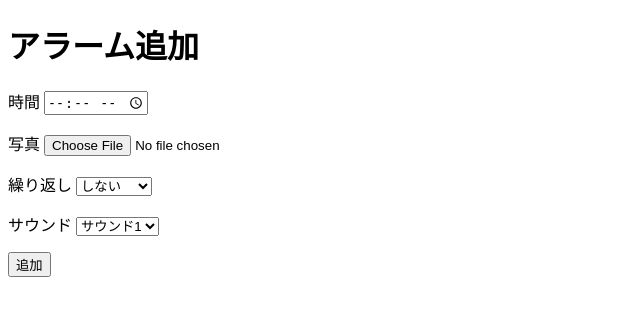
After one commit to Ryota-nino/aclip, a Flask app: page /add_alarm in a window 1280 px wide. The commit adds this page. Shown: the top 316 px of the page, without its empty margins (0-640 px from the left). Run offline with Flask 2, Linux system fonts and the light colour scheme.

Commit message:
アラーム登録処理まで完成

```diff
--- a/app.py
+++ b/app.py
@@ -1,10 +1,60 @@
-from flask import Flask, render_template
+import os, datetime
+from flask import Flask, render_template, request, redirect
+from flask_sqlalchemy import SQLAlchemy
+from sqlalchemy.orm import defaultload
 
 app = Flask(__name__)
+app.config['SQLALCHEMY_DATABASE_URI'] = 'sqlite:///remi.db'
+db = SQLAlchemy(app)
 
-@app.route('/')
+class Post(db.Model):
+    id = db.Column(db.Integer, primary_key=True)
+    time = db.Column(db.String, nullable=False)
+    image = db.Column(db.String(128), nullable=False)
+    repeat_id = db.Column(db.Integer, default=0)
+    flag = db.Column(db.Boolean, nullable=False, default=1)
+    sound_id = db.Column(db.Integer, default=1)
+
+# ホーム画面
+@app.route('/', methods=['GET', 'POST'])
 def index():
-    return render_template('index.html')
+    if request.method == 'GET':
+        posts = Post.query.all()
+        return render_template('index.html', posts=posts)
+    else:
+        time = request.form.get('time')
+        image = request.files['image']
+        repeat = request.form.get('repeat')
+        sound = request.form.get('sound')
+
+        # time = datetime.datetime(time, '%H:%M')
+        # 写真のアップロード先を指定
+        upload_folder = "./uploads/"
+        image_path = upload_folder + image.filename
+
+        # imageをアップロード
+        image.save(image_path)
+
+        new_post = Post(time=time, image=image_path, repeat_id=repeat, sound_id=sound)
+
+        db.session.add(new_post)
+        db.session.commit()
+
+        return redirect('/')
+
+@app.route('/add_alarm')
+def add_alarm():
+    return render_template('add_alarm.html')
+
+# 写真アップロードだけ別画面でする時用
+# @app.route("/upload/",methods=["POST"])
+# def upload():
+#     if ("file" in request.files): #存在確認
+#         upload_folder = "./uploads/"
+#         file = request.files["file"]
+#         file.save(os.path.join(upload_folder ,file.filename)) #file.filenameでファイル名取得
+#         return redirect("/file/"+file.filename)
+#     else: return redirect("/")
 
 if __name__ == '__main__':
     app.run(debug=True)
--- /dev/null
+++ b/templates/add_alarm.html
@@ -0,0 +1,48 @@
+<!DOCTYPE html>
+<html lang="en">
+<head>
+    <meta charset="UTF-8">
+    <meta http-equiv="X-UA-Compatible" content="IE=edge">
+    <meta name="viewport" content="width=device-width, initial-scale=1.0">
+    <title>Add Alarm</title>
+</head>
+<body>
+    <h1>アラーム追加</h1>
+    <form action="/" method="POST" enctype="multipart/form-data">
+        <p>
+            <label for="time">時間</label>
+            <input type="time" name="time" required>
+        </p>
+        <p>
+            <label for="image">写真</label>
+            <input type="file" accept="image/*" name="image" required>
+        </p>
+        <p>
+            <label for="repeat">繰り返し</label>
+            <select name="repeat" id="repeat">
+                <option value="0" selected>しない</option>
+                <option value="1">毎日曜日</option>
+                <option value="2">毎月曜日</option>
+                <option value="3">毎火曜日</option>
+                <option value="4">毎水曜日</option>
+                <option value="5">毎木曜日</option>
+                <option value="6">毎金曜日</option>
+                <option value="7">毎土曜日</option>
+            </select>
+        </p>
+        <p>
+            <label for="sound">サウンド</label>
+            <select name="sound">
+                <option value="1" selected>サウンド1</option>
+                <option value="2">サウンド2</option>
+                <option value="3">サウンド3</option>
+                <option value="4">サウンド4</option>
+                <option value="5">サウンド5</option>
+                <option value="6">サウンド6</option>
+                <option value="7">サウンド7</option>
+            </select>
+        </p>
+        <p><input type="submit" name="submit" value="追加"></p>
+    </form>
+</body>
+</html>
```
Also changed, not shown: templates/index.html (+6 -2 lines), remi.db (added), uploads/DB構造.png (added).
